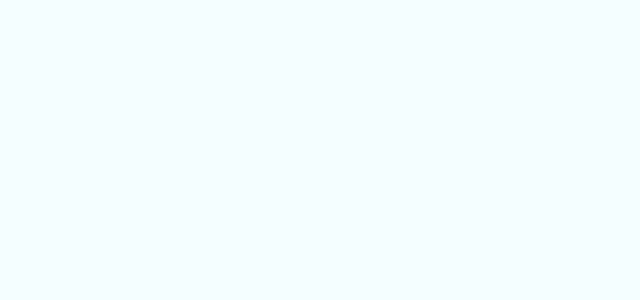
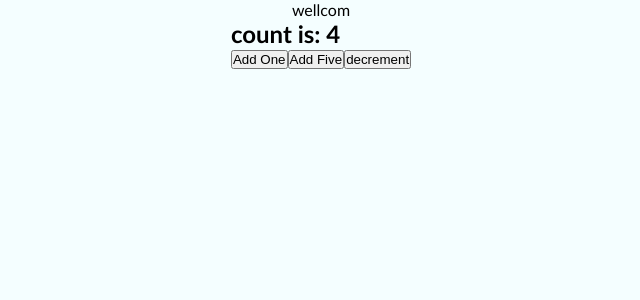
Before and after one commit to ZahraNejati79/first-react-, a React (Create React App) app: page / in a window 1280 px wide. Shown: the top 300 px of the page, without its empty margins (319-959 px from the left). Built offline with nearby package versions, Linux system fonts and the light colour scheme.

Commit message:
Action context

```diff
--- a/src/App.js
+++ b/src/App.js
@@ -1,7 +1,7 @@
 import React, { Component } from "react";
 import "./App.css";
-import CounterOne from "./components/context/counterOne";
-import CounterProvider from "./components/context/counterProvider";
+import CounterOne from "./components/Context/CounterOne";
+import CounterProvider from "./components/Context/CounterProvider";
 import Wrapper from "./components/hoc/Wrapper";
 
 class App extends Component {
@@ -74,7 +74,6 @@ class App extends Component {
   //         changeHandler={this.changeHandler}
 
   render() {
-    console.log("renderApp");
     return (
       <>
         <CounterProvider>
--- /dev/null
+++ b/src/components/Context/CounterOne.js
@@ -0,0 +1,18 @@
+import { useCount, useCountAction } from "./CounterProvider";
+
+import { useContext } from "react";
+const CounterOne = () => {
+  const count = useCount();
+  const { addOne, addFive, decrement } = useCountAction();
+
+  return (
+    <div>
+      <h2>count is: {count}</h2>
+      <button onClick={addOne}> Add One</button>
+      <button onClick={addFive}> Add Five</button>
+      <button onClick={decrement}> decrement</button>
+    </div>
+  );
+};
+
+export default CounterOne;
--- /dev/null
+++ b/src/components/Context/CounterProvider.js
@@ -0,0 +1,34 @@
+import React, { useContext, useState } from "react";
+
+const CounterContext = React.createContext();
+const CounterContextDidPatcher = React.createContext();
+
+const CounterProvider = ({ children }) => {
+  const [count, setCount] = useState(4);
+  console.log(count);
+  console.log(children);
+  return (
+    <CounterContext.Provider value={count}>
+      <CounterContextDidPatcher.Provider value={setCount}>
+        {children}
+      </CounterContextDidPatcher.Provider>
+    </CounterContext.Provider>
+  );
+};
+
+export default CounterProvider;
+
+export const useCount = () => useContext(CounterContext);
+export const useCountAction = () => {
+  const setCounter = useContext(CounterContextDidPatcher);
+  const addOne = () => {
+    return setCounter((prevCout) => prevCout + 1);
+  };
+  const addFive = () => {
+    return setCounter((prevCout) => prevCout + 5);
+  };
+  const decrement = () => {
+    return setCounter((prevCout) => prevCout - 1);
+  };
+  return { addOne, addFive, decrement };
+};
--- a/src/components/context/counterOne.jsx
+++ /dev/null
@@ -1,15 +0,0 @@
-import { CounterContext, CounterContextDidPatcher } from "./counterProvider";
-import { useContext } from "react";
-const CounterOne = () => {
-  const count = useContext(CounterContext);
-  const setCount = useContext(CounterContextDidPatcher);
-  console.log("counterone");
-  return (
-    <div>
-      <h2>count is: {count}</h2>
-      <button onClick={() => setCount(count + 1)}> Add One</button>
-    </div>
-  );
-};
-
-export default CounterOne;
--- a/src/components/context/counterProvider.jsx
+++ /dev/null
@@ -1,16 +0,0 @@
-import React, { useState } from "react";
-export const CounterContext = React.createContext();
-export const CounterContextDidPatcher = React.createContext();
-const CounterProvider = ({ Children }) => {
-  const [count, setCount] = useState(4);
-  console.log("counterprovider");
-  return (
-    <CounterContext.Provider value={count}>
-      <CounterContextDidPatcher.Provider value={setCount}>
-        {Children}
-      </CounterContextDidPatcher.Provider>
-    </CounterContext.Provider>
-  );
-};
-
-export default CounterProvider;
```
